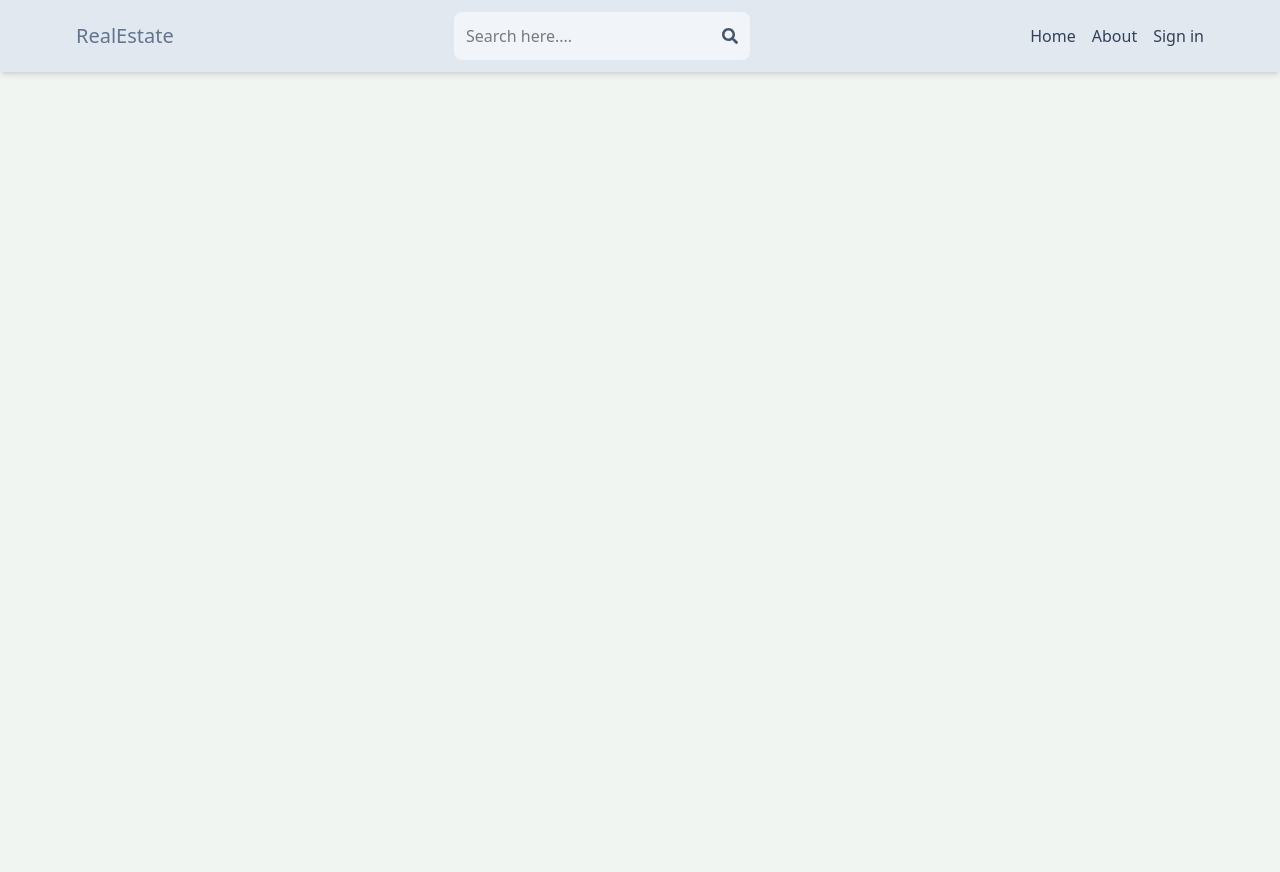
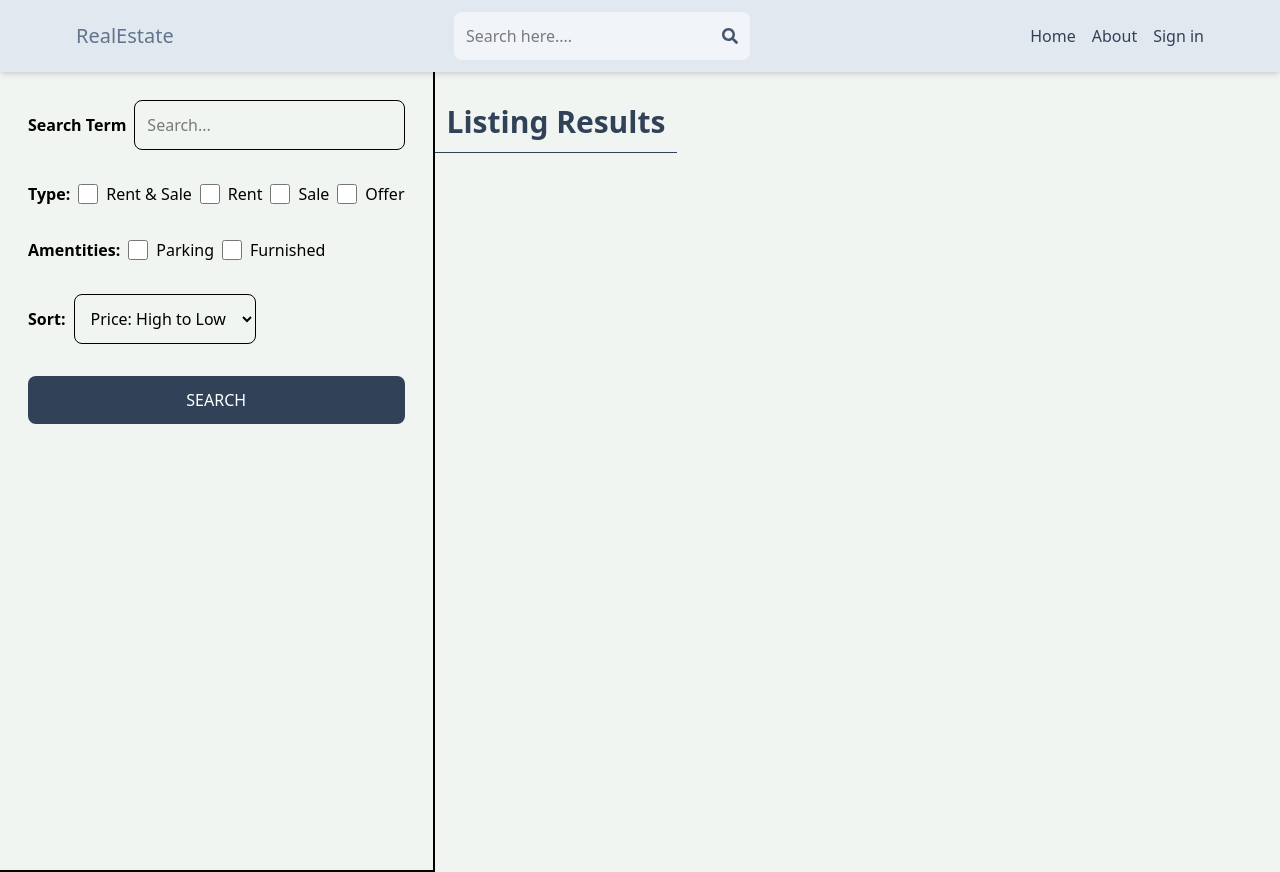
Before and after one commit to TCodeyy/mern-real-estate, a React (Vite) app in the folder client/: page /search in a window 1280 px wide. Before the commit the page ends 800 px from the top, so only its background shows below. Built offline with nearby package versions, Linux system fonts and the light colour scheme; no server answers.

Commit message:
Create search page UI

```diff
--- a/client/src/App.jsx
+++ b/client/src/App.jsx
@@ -10,6 +10,7 @@
 import CreateListing from './pages/CreateListing';
 import UpdateListing from './pages/UpdateListing';
 import Listing from './pages/Listing';
+import Search from './pages/Search';
 
 export default function App() {
   return (
@@ -21,6 +22,7 @@
         <Route path="/sign-up" element={<SignUp />} />
         <Route path="/about" element={<About />} />
         <Route path="/listing/:listingId" element={<Listing />} />
+        <Route path="/search" element={<Search />} />
         <Route element={<PrivateRoute />}>
           <Route path="/profile" element={<Profile />} />
           <Route path="/create-listing" element={<CreateListing />} />
--- /dev/null
+++ b/client/src/pages/Search.jsx
@@ -0,0 +1,72 @@
+import React from 'react';
+
+export default function Search() {
+  return (
+    <div className="flex flex-col md:flex-row">
+      <div className="p-7 border-b-2 md:border-r-2  md:min-h-screen">
+        <form className="flex flex-col gap-8">
+          <div className="flex items-center gap-2">
+            <label className="whitespace-nowrap font-semibold">
+              Search Term
+            </label>
+            <input
+              type="text"
+              id="searchTerm"
+              placeholder="Search..."
+              className="border rounded-lg p-3 w-full"
+            ></input>
+          </div>
+          <div className="flex gap-2 flex-wrap items-center">
+            <label className="font-semibold">Type: </label>
+            <div className="flex gap-2">
+              <input id="all" type="checkbox" className="w-5" />
+              <span>Rent & Sale</span>
+            </div>
+            <div className="flex gap-2">
+              <input id="rent" type="checkbox" className="w-5" />
+              <span>Rent</span>
+            </div>
+            <div className="flex gap-2">
+              <input id="sale" type="checkbox" className="w-5" />
+              <span>Sale</span>
+            </div>
+            <div className="flex gap-2">
+              <input id="offer" type="checkbox" className="w-5" />
+              <span>Offer</span>
+            </div>
+          </div>
+          <div className="flex gap-2 flex-wrap items-center">
+            <label className="font-semibold">Amentities: </label>
+            <div className="flex gap-2">
+              <input id="parking" type="checkbox" className="w-5" />
+              <span>Parking</span>
+            </div>
+            <div className="flex gap-2">
+              <input id="furnished" type="checkbox" className="w-5" />
+              <span>Furnished</span>
+            </div>
+          </div>
+          <div className="flex items-center gap-2">
+            <label className="font-semibold">Sort: </label>
+            <select className="border rounded-lg p-3" id="sort_order">
+              <option>Price: High to Low</option>
+              <option>Price: Low to High</option>
+              <option>Latest</option>
+              <option>Oldest</option>
+            </select>
+          </div>
+          <button className="bg-slate-700 text-white p-3 rounded-lg uppercase hover:opacity-95">
+            Search
+          </button>
+        </form>
+      </div>
+
+      <div className="">
+        <h1 className="text-3xl font-semibold border-b p-3 text-slate-700 mt-5">
+          {' '}
+          Listing Results
+        </h1>
+      </div>
+    </div>
+  );
+}
```
